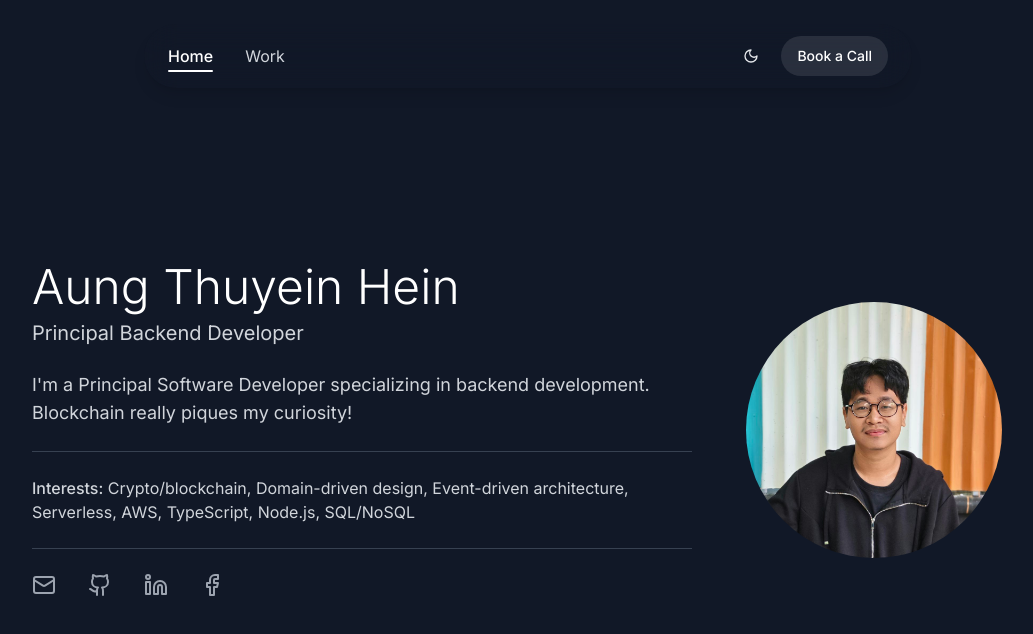
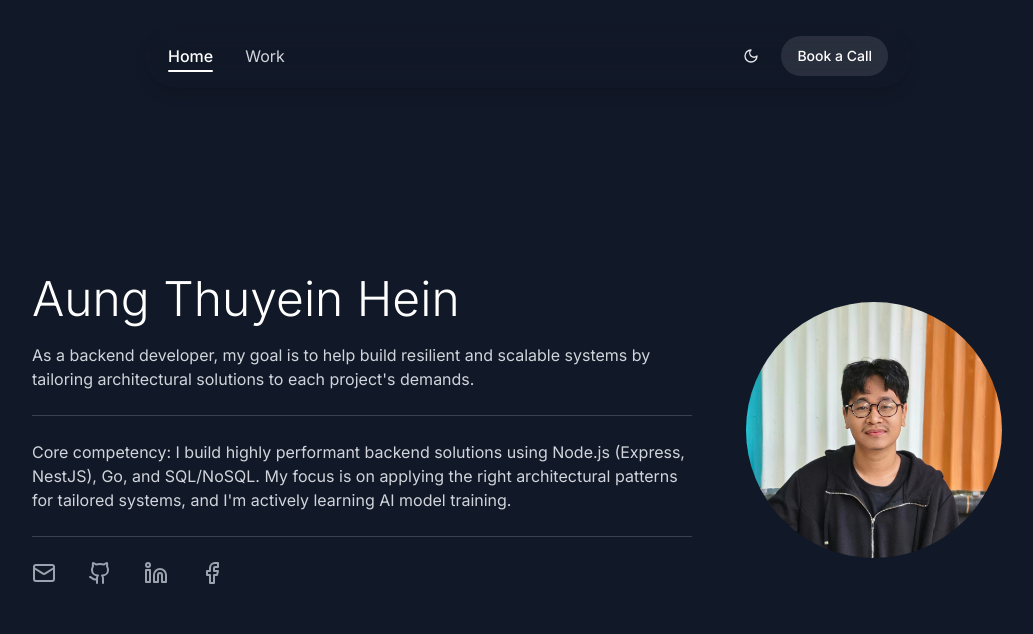
Before and after one commit to acehidan/atyh-portfolio, a Next.js app: page / in a window 1280 px wide. Shown: the top 634 px of the page, without its empty margins (112-1145 px from the left). Built offline with nearby package versions, Linux system fonts and the light colour scheme.

Commit message:
feat: chg desc text

```diff
--- a/app/page.tsx
+++ b/app/page.tsx
@@ -16,25 +16,23 @@ export default function HomePage() {
       <section className="pb-5 grid md:grid-cols-[1fr_300px] md:gap-8 md:py-12 min-h-[calc(100vh-180px)] items-center">
         {/* Profile Info - Now on the left */}
         <div className="space-y-6 order-2 md:order-1 mt-5 md:mt-0">
-          <div className="space-y-2">
+          <div className="space-y-5">
             <h1 className="text-3xl md:text-5xl font-semibold md:font-light text-gray-800 dark:text-white">
               Aung Thuyein Hein
             </h1>
-            <h2 className="text-xl text-gray-600 dark:text-gray-300">
-              Principal Backend Developer
-            </h2>
+            <p className="text-md text-gray-600 dark:text-gray-300 mt-10">
+              As a backend developer, my goal is to help build resilient and
+              scalable systems by tailoring architectural solutions to each
+              project's demands.
+            </p>
           </div>
-
-          <p className="text-gray-600 dark:text-gray-300 md:text-lg">
-            I'm a Principal Software Developer specializing in backend
-            development. Blockchain really piques my curiosity!
-          </p>
 
           <div className="border-t border-b border-gray-200 dark:border-gray-700 py-3 md:py-6 my-3 md:my-6">
             <p className="text-gray-600 dark:text-gray-300">
-              <span className="font-medium">Interests:</span> Crypto/blockchain,
-              Domain-driven design, Event-driven architecture, Serverless, AWS,
-              TypeScript, Node.js, SQL/NoSQL
+              Core competency: I build highly performant backend solutions using
+              Node.js (Express, NestJS), Go, and SQL/NoSQL. My focus is on
+              applying the right architectural patterns for tailored systems,
+              and I'm actively learning AI model training.
             </p>
           </div>
 
```
